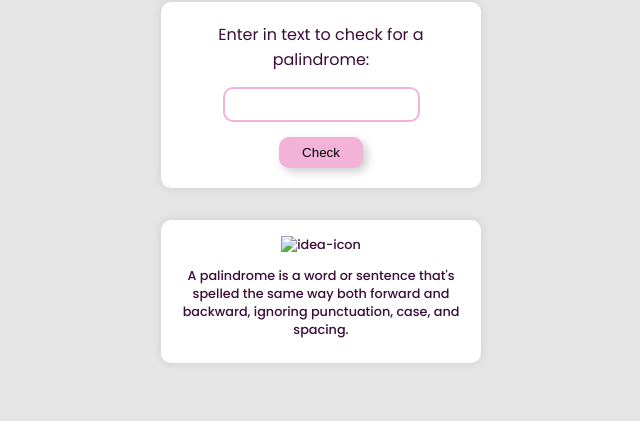
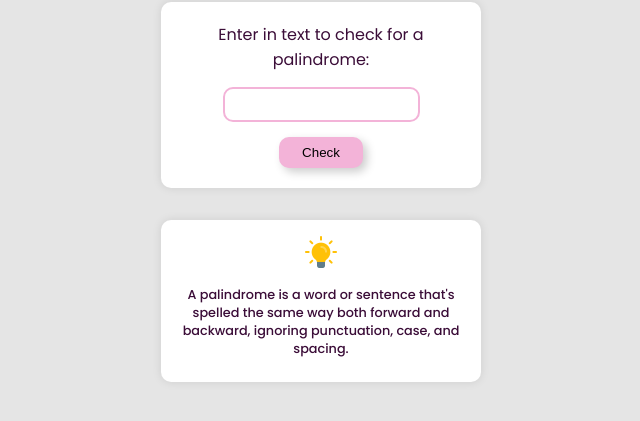
Before and after one commit to Anackv/Certification-Project-Palindrome, a plain HTML site: page index.html in a window 1280 px wide. Shown: the part 171-592 px from the top of the page, without its empty margins (319-959 px from the left). Drawn offline with Linux system fonts and the light colour scheme; the site is published under a folder, as on GitHub Pages, so addresses that start at the root find nothing.

Commit message:
Alteração no HTML

```diff
--- a/index.html
+++ b/index.html
@@ -22,7 +22,7 @@
     </div>
 
     <div class="definition-div">
-      <img id="img-idea"  src="/img/idea-icon.png" alt="idea-icon">
+      <img id="img-idea"  src="img/idea-icon.png" alt="idea-icon">
       <p class="definition ">A palindrome is a word or sentence that's spelled the same way both forward and backward, ignoring punctuation, case, and spacing.</p>
     </div>
 
```
